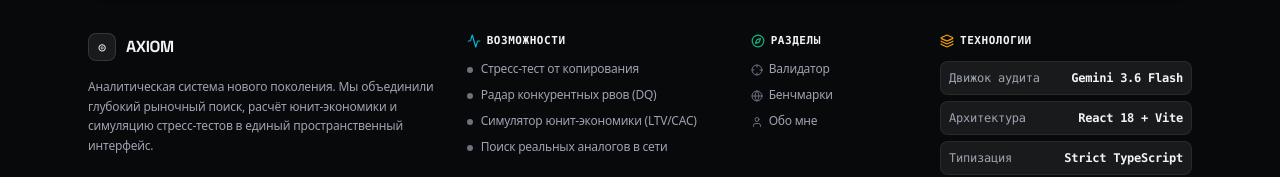
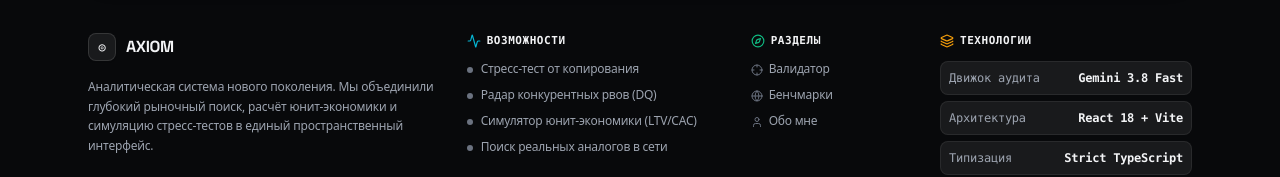
Before and after one commit to olegv768/AXIOM, a React (Vite) app: page / in a window 1280 px wide. Shown: the part 3717-3894 px from the top of the page. Built offline with nearby package versions, Linux system fonts and the light colour scheme.

Commit message:
chore: upgrade Gemini model from 3.6-flash to 3.8-fast

```diff
--- a/src/components/layout/Footer.tsx
+++ b/src/components/layout/Footer.tsx
@@ -204,7 +204,7 @@ export const Footer: React.FC<FooterProps> = ({ onNavigate }) => {
             </div>
             <div className="space-y-1.5 text-xs">
               {[
-                [t('footer_tech_engine'), 'Gemini 3.6 Flash'],
+                [t('footer_tech_engine'), 'Gemini 3.8 Fast'],
                 [t('footer_tech_arch'), 'React 18 + Vite'],
                 [t('footer_tech_types'), 'Strict TypeScript'],
               ].map(([label, value]) => (
--- a/src/lib/analyzerEngine.ts
+++ b/src/lib/analyzerEngine.ts
@@ -14,7 +14,7 @@ import {
 
 // Список моделей для попытки по очереди (от предпочтительной к запасной)
 const GEMINI_MODELS = [
-  'gemini-3.6-flash',
+  'gemini-3.8-fast',
   'gemini-3.5-flash',
   'gemini-2.0-flash',
   'gemini-flash-latest',
```
